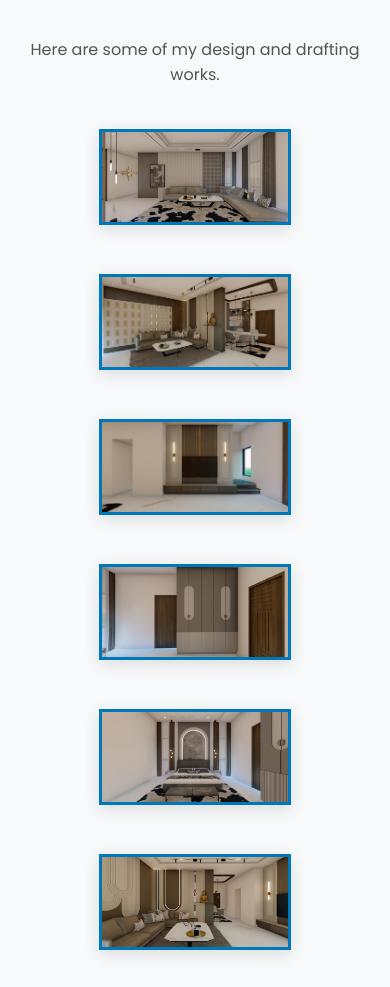
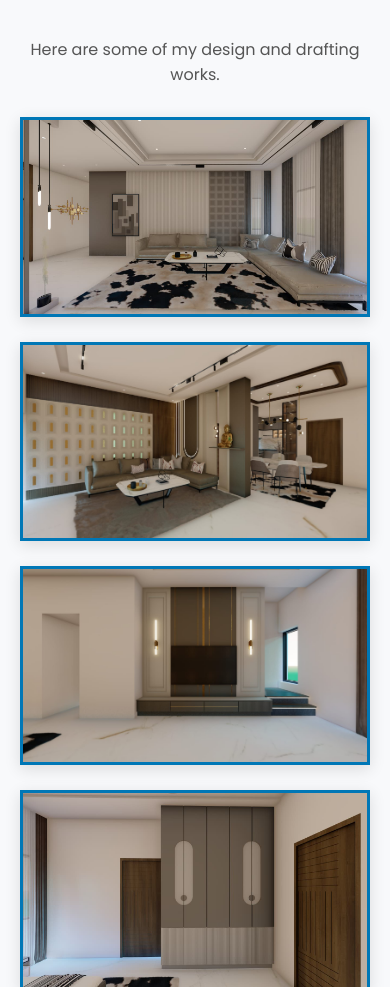
Before and after one commit to shaikmoinaasim-24/portfolio, a plain HTML site: page index.html in a window 390 px wide. Shown: the part 3440-4427 px from the top of the page. Drawn offline with nearby package versions, Linux system fonts and the light colour scheme.

Commit message:
Update style.css

```diff
--- a/style.css
+++ b/style.css
@@ -172,7 +172,15 @@ footer {
     }
 
     .project-img {
-        width: 12rem;
-        height: 6rem;
+        width: 90vw;
+        /* Responsive width: 90% of viewport */
+        height: auto;
+        /* Automatically adjusts height */
+        max-width: 100%;
+        /* Prevents overflow */
+        display: block;
+        /* Ensures image is block-level */
+        margin: 0 auto;
+        /* Centers the image horizontally */
     }
 }
```
